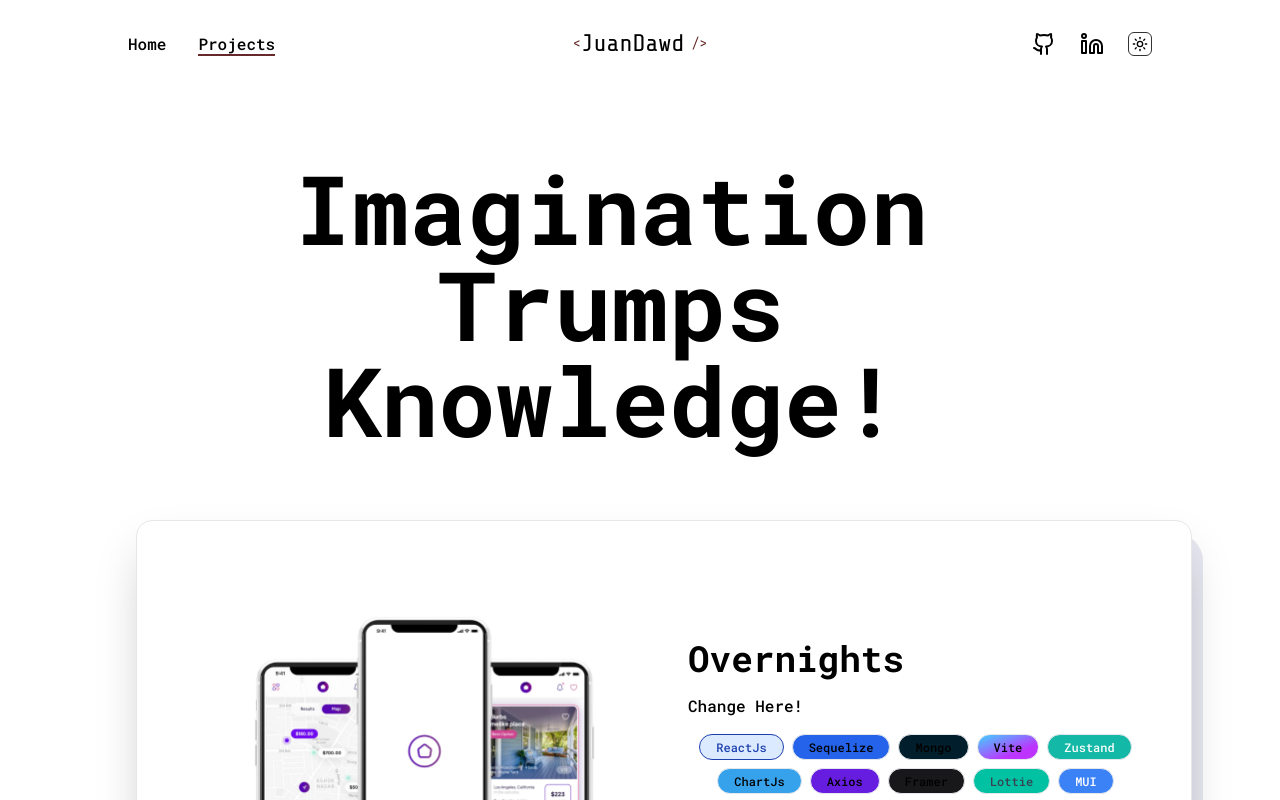
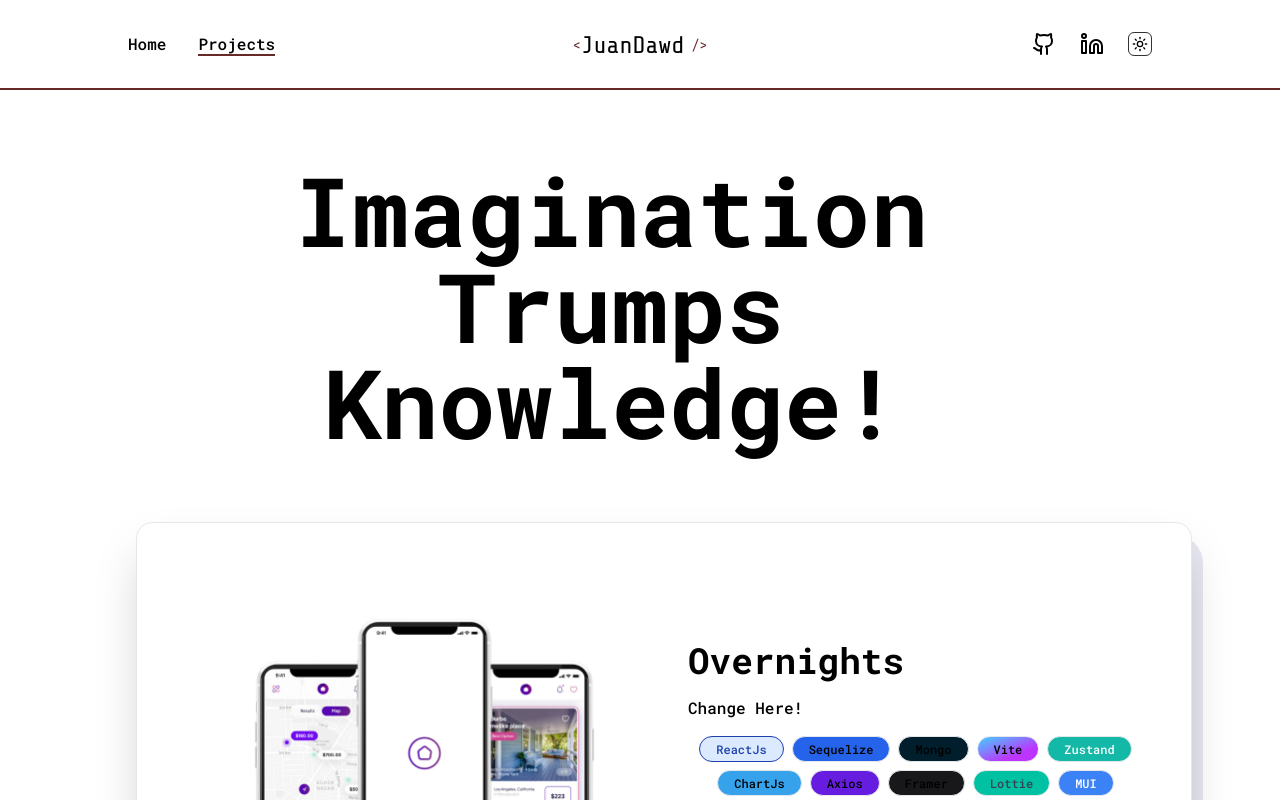
Before and after one commit to JuanDawd/portfolio, a Next.js app: page /projects in a window 1280 px wide. Shown: the top 800 px of the page. Built offline with nearby package versions, Linux system fonts and the light colour scheme.

Commit message:
style: :lipstick: add sticky and border bottom to navbar

```diff
--- a/src/components/NavBar/NavBar.tsx
+++ b/src/components/NavBar/NavBar.tsx
@@ -15,7 +15,7 @@ const NavBar = () => {
 	}
 
 	return (
-		<header className="w-full px-32 py-8 font-medium flex items-center justify-between relative z-10 lg:px-16 md:px-12 sm:px-8 bg-background">
+		<header className="w-full px-32 py-8 font-medium flex items-center justify-between  z-10 lg:px-16 md:px-12 sm:px-8 bg-background sticky top-0 border-b-2 border-accent">
 			{/*
 			// TODO: change here to radixUI Button
 			*/}
@@ -45,7 +45,7 @@ const NavBar = () => {
 
 			{isOpen && <MobileNavBar handleClick={handleClick} />}
 
-			<div className="absolute left-[50%] top-2 translate-x-[-50%]">
+			<div className="absolute left-1/2  top-1/2 -translate-x-1/2  -translate-y-1/2">
 				<Logo />
 			</div>
 		</header>
```
